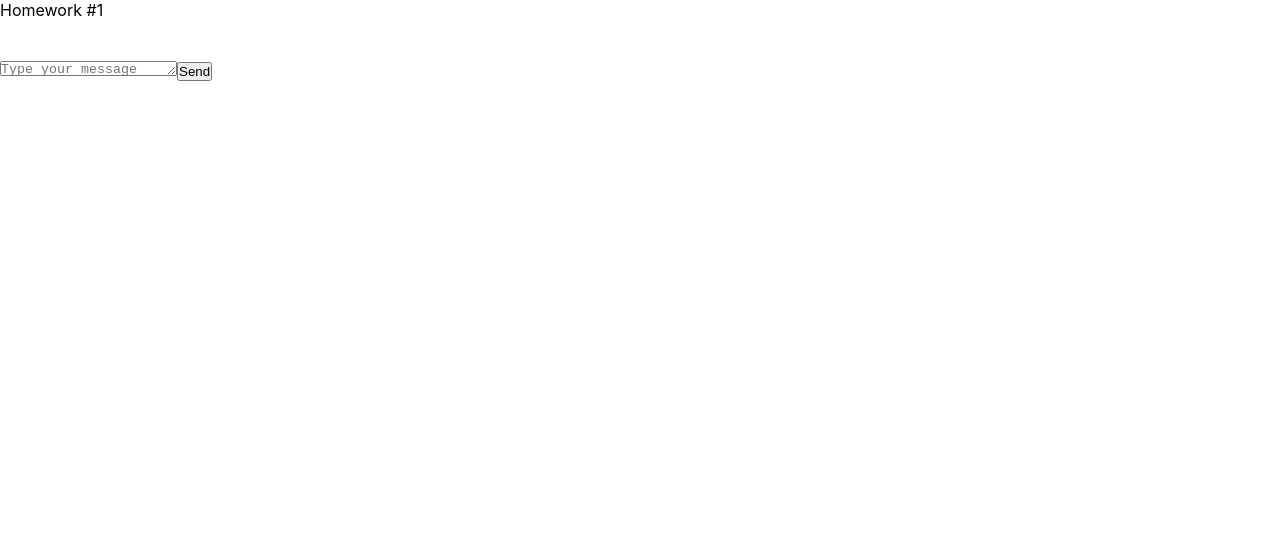
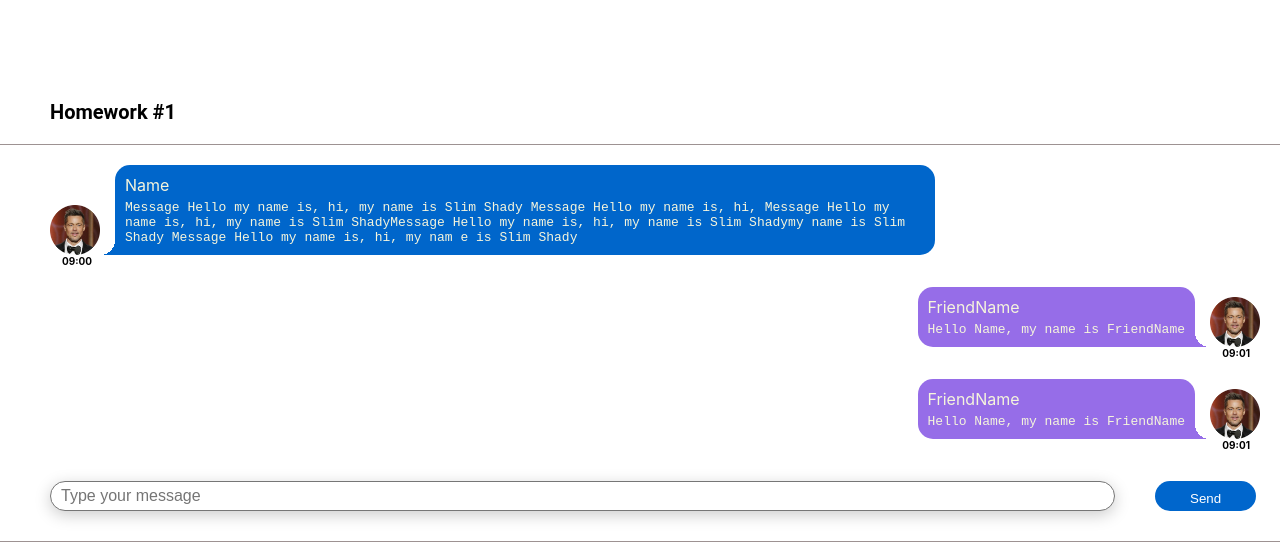
Before and after one commit to Vr930/hws2-master, a React (Create React App) app: page / in a window 1280 px wide. Shown: the top 558 px of the page. Built offline with nearby package versions, Linux system fonts and the light colour scheme.

Commit message:
Create chat

```diff
--- a/package.json
+++ b/package.json
@@ -1,6 +1,6 @@
 {
   "name": "hws2",
-  "homepage": "http://IgnatZakalinsky.github.io/hws2",
+  "homepage": "http://Vr930.github.io/hws2-master",
   "version": "0.1.0",
   "private": true,
   "dependencies": {
@@ -16,7 +16,7 @@
     "@types/react-dom": "18.0.6",
     "@types/uuid": "8.3.4",
     "axios": "0.27.2",
-    "gh-pages": "4.0.0",
+    "gh-pages": "^4.0.0",
     "react": "18.2.0",
     "react-dom": "18.2.0",
     "react-redux": "8.0.4",
--- a/src/s1-main/App.module.css
+++ b/src/s1-main/App.module.css
@@ -3,9 +3,14 @@
 }
 
 .hw {
-
+    padding-bottom: 30px;
+    border-bottom: 1px solid #9d9292;
 }
 
 .hwTitle {
-
+    padding: 100px 0px 20px 50px;
+    font-family: Roboto;
+    font-size: 20px;
+    border-bottom: 1px solid #9d9292;
+    font-weight: bold;
 }
--- a/src/s2-homeworks/hw01/HW1.tsx
+++ b/src/s2-homeworks/hw01/HW1.tsx
@@ -14,7 +14,17 @@ import avatar from './avatar.png'
 * */
 
 // нужно создать правильный тип вместо any
-export type MessageType = any
+export type MessageType = {
+    id: number,
+    user: {
+        avatar: string,
+        name: string
+    }
+    message: {
+        text: string,
+        time: string
+    }
+}
 
 // структуру объекта не менять
 export const message0: MessageType = {
@@ -47,12 +57,13 @@ const HW1 = () => {
             <div className={s2.hw}>
                 {/*проверка отображения (не менять)*/}
                 <div>
-                    <Message message={message0} />
-                    <FriendMessage message={friendMessage0} />
+                    <Message message={message0}/>
+                    <FriendMessage message={friendMessage0}/>
+                    <FriendMessage message={friendMessage0}/>
                 </div>
 
                 {/*для автоматической проверки дз (не менять)*/}
-                <MessageSender M={Message} />
+                <MessageSender M={Message}/>
             </div>
         </div>
     )
--- a/src/s2-homeworks/hw01/friend-message/FriendMessage.module.css
+++ b/src/s2-homeworks/hw01/friend-message/FriendMessage.module.css
@@ -3,15 +3,30 @@
 }
 
 .friendImageAndText {
-
+    display: flex;
+    flex-direction: row-reverse;
+    justify-content: end;
+    margin: 20px 20px 0px 50px;
 }
 
 .friendImageAndText img {
+    width: 50px;
+    padding-top: 10px;
+    align-self: flex-end;
+}
 
+.angleFriendMassage {
+    align-self: flex-end;
+    width: 15px;
+    height: 15px;
+    background:  #0066cb;
+    background: radial-gradient( circle at 100% 0%, white 15px, #966de8 0);
 }
 
 .friendText {
-
+    background-color: #966de8;
+    color: beige;
+    border-radius: 15px 15px 0px 15px;
 }
 
 .friendText:after {
@@ -19,13 +34,20 @@
 }
 
 .friendName {
-
+    margin: 10px 10px 0px 10px;
 }
 
 .friendMessageText {
-
+    margin: 5px 10px 10px 10px;
+    max-width: 800px;
+    box-sizing: border-box;
+    white-space: break-spaces;
 }
 
 .friendTime {
-
+    display: flex;
+    justify-content: flex-end;
+    margin: 0px 30px 0px 0px;
+    font-weight: bold;
+    font-size: 10px;
 }
--- a/src/s2-homeworks/hw01/friend-message/FriendMessage.tsx
+++ b/src/s2-homeworks/hw01/friend-message/FriendMessage.tsx
@@ -1,27 +1,31 @@
 import React from 'react'
 import s from './FriendMessage.module.css'
+import {MessageType} from "../HW1";
 
 // создать тип вместо any и отобразить приходящие данные
-const FriendMessage = (props: any) => {
+export type FriendPropsType = {
+    message: MessageType
+}
+const FriendMessage = (props: FriendPropsType) => {
     return (
         <div
             id={'hw1-friend-message-' + props.message.id}
-            className={s.friendMessage}
-        >
+            className={s.friendMessage}>
             <div className={s.friendImageAndText}>
                 <img
                     id={'hw1-friend-avatar-' + props.message.id}
                     // создаёт студент
-
+                    src={props.message.user.avatar}
                     //
                 />
+                <div className={s.angleFriendMassage}></div>
                 <div className={s.friendText}>
                     <div
                         id={'hw1-friend-name-' + props.message.id}
                         className={s.friendName}
                     >
                         {/*создаёт студент*/}
-
+                        FriendName
                         {/**/}
                     </div>
                     <pre
@@ -29,17 +33,14 @@ const FriendMessage = (props: any) => {
                         className={s.friendMessageText}
                     >
                         {/*создаёт студент*/}
-
+                        <div>Hello Name, my name is FriendName</div>
                         {/**/}
                     </pre>
                 </div>
             </div>
-            <div
-                id={'hw1-friend-time-' + props.message.id}
-                className={s.friendTime}
-            >
+            <div id={'hw1-friend-time-' + props.message.id} className={s.friendTime}>
                 {/*создаёт студент*/}
-
+                09:01
                 {/**/}
             </div>
         </div>
--- a/src/s2-homeworks/hw01/message-sender/MessageSender.module.css
+++ b/src/s2-homeworks/hw01/message-sender/MessageSender.module.css
@@ -1,18 +1,35 @@
 .sendForm {
-
+    margin: 30px 0px 0px 50px;
+    display: flex;
 }
 
 .textarea {
-
+    resize: none;
+    border-radius: 20px;
+    font-family: sans-serif;
+    font-size: 16px;
+    width: 1065px;
+    box-shadow: 0 4px 16px #ccc;
+    padding: 5px 10px 0px 10px;
+    overflow : auto;
+    min-height: 30px;
 }
 
 .button {
-
+    margin: 0px 0px 0px 40px;
+    cursor: pointer;
+    background-color: #0066cc;
+    padding: 10px 35px;
+    border: none;
+    color: #fff;
+    border-radius: 20px;
+    max-height: 30px;
 }
 
 .button:hover {
+    background-color: #3282d2;
+}
 
-}
 .button:active {
 
 }
--- a/src/s2-homeworks/hw01/message/Message.module.css
+++ b/src/s2-homeworks/hw01/message/Message.module.css
@@ -3,15 +3,27 @@
 }
 
 .imageAndText {
-
+    display: flex;
+    margin: 20px 20px 0px 50px;
 }
 
 .imageAndText img {
+    align-self: flex-end;
+    width: 50px;
+}
 
+.angleMassage {
+    align-self: flex-end;
+    width: 15px;
+    height: 15px;
+    background:  #0066cb;
+    background: radial-gradient( circle at 0 0, rgba(0, 0, 0, 0) 15px, #0066cb 0);
 }
 
 .text {
-
+    background-color: #0066cb;
+    color: beige;
+    border-radius: 15px 15px 15px 0px;
 }
 
 .text:after {
@@ -19,13 +31,19 @@
 }
 
 .name {
-
+    margin: 10px 10px 0px 10px;
+    font-sixe: 20px;
 }
 
 .messageText {
-
+    margin: 5px 10px 10px 10px;
+    word-wrap: break-word;
+    white-space: break-spaces;
+    max-width: 800px;
 }
 
 .time {
-
+    margin: 0px 0px 0px 62px;
+    font-weight: bold;
+    font-size: 10px;
 }
--- a/src/s2-homeworks/hw01/message/Message.tsx
+++ b/src/s2-homeworks/hw01/message/Message.tsx
@@ -1,8 +1,11 @@
 import React from 'react'
 import s from './Message.module.css'
+import {MessageType} from "../HW1";
 
 // нужно создать правильный тип вместо any
-export type MessagePropsType = any
+export type MessagePropsType = {
+    message: MessageType
+}
 
 // нужно отобразить приходящие данные
 const Message = (props: MessagePropsType) => {
@@ -12,25 +15,29 @@ const Message = (props: MessagePropsType) => {
                 <img
                     id={'hw1-avatar-' + props.message.id}
                     // создаёт студент
-
+                    src={props.message.user.avatar}
                     //
                 />
+                <div className={s.angleMassage}></div>
                 <div className={s.text}>
                     <div id={'hw1-name-' + props.message.id} className={s.name}>
                         {/*создаёт студент*/}
-
+                        Name
                         {/**/}
                     </div>
                     <pre id={'hw1-text-' + props.message.id} className={s.messageText}>
                         {/*создаёт студент*/}
-
+                        <div>Message Hello my name is, hi, my name is Slim Shady Message Hello my name is, hi,
+                            Message Hello my name is, hi, my name is Slim ShadyMessage Hello my name is, hi,
+                            my name is Slim Shadymy name is Slim Shady Message Hello my name is, hi, my nam
+                            e is Slim Shady</div>
                         {/**/}
                     </pre>
                 </div>
             </div>
             <div id={'hw1-time-' + props.message.id} className={s.time}>
                 {/*создаёт студент*/}
-
+                    09:00
                 {/**/}
             </div>
         </div>
```
Also changed, not shown: 1 other file (tests, documents, lock files or other folders).
